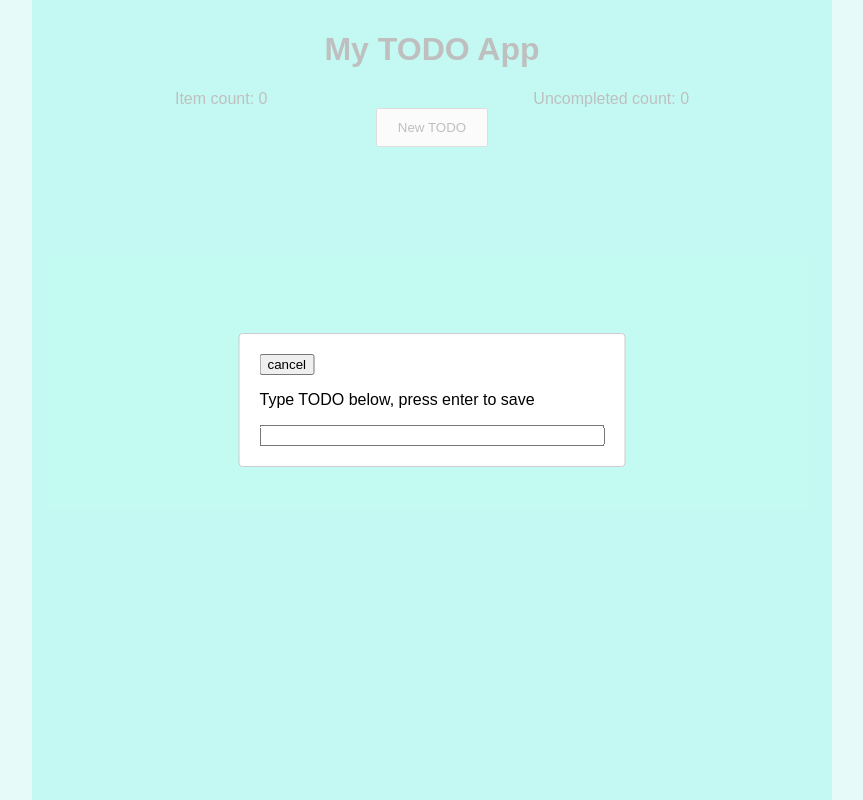
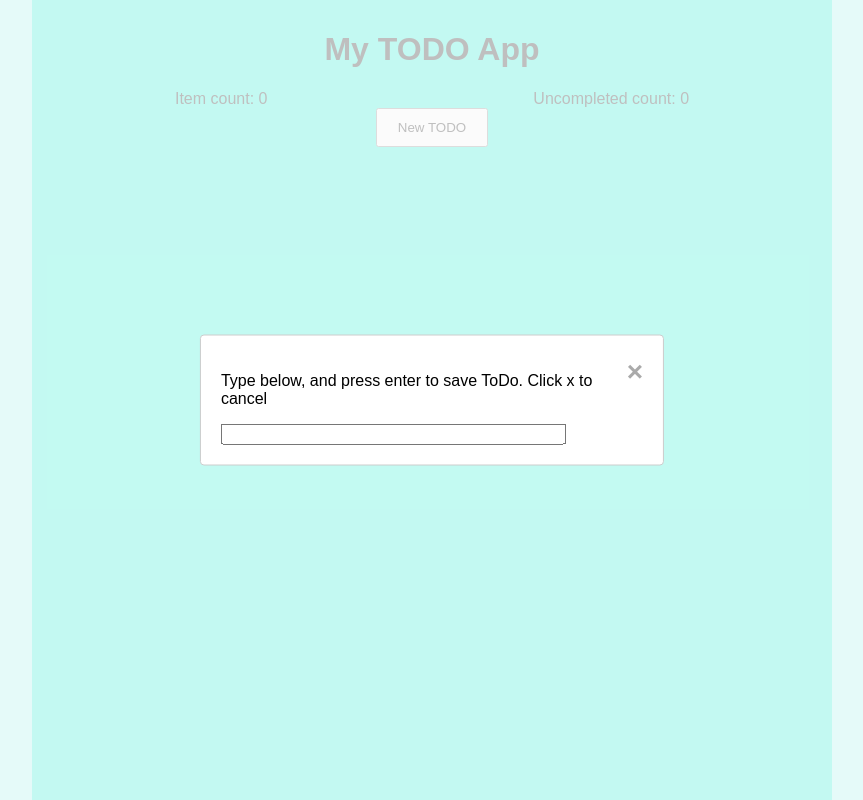
Before and after one commit to pokerbeing/todo, a React (Create React App) app: page / in a window 1280 px wide. Both pictures are taken after a click on the button "New TODO". Shown: the whole page, without its empty margins (208-1071 px from the left). Built offline with nearby package versions, Linux system fonts and the light colour scheme.

Commit message:
Modal x to cancel

```diff
--- a/src/App.js
+++ b/src/App.js
@@ -145,9 +145,13 @@ export default class App extends React.Component {
               style={customStyles}
               contentLabel="Example Modal"
             >
-              <button onClick={() => this.closeModal()}>cancel</button>
+              <span className="close" onClick={() => this.closeModal()}>
+                &times;
+              </span>
               <form>
-                <p>Type TODO below, press enter to save</p>
+                <p>
+                  Type below, and press enter to save ToDo. Click x to cancel
+                </p>
                 <input
                   type="text"
                   id="prompt"
```
